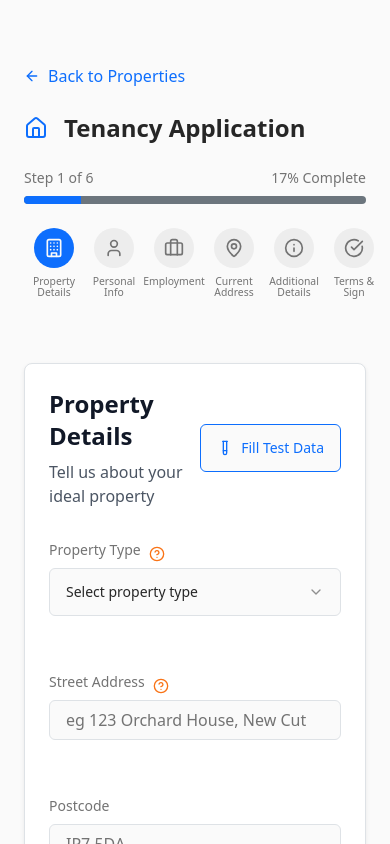
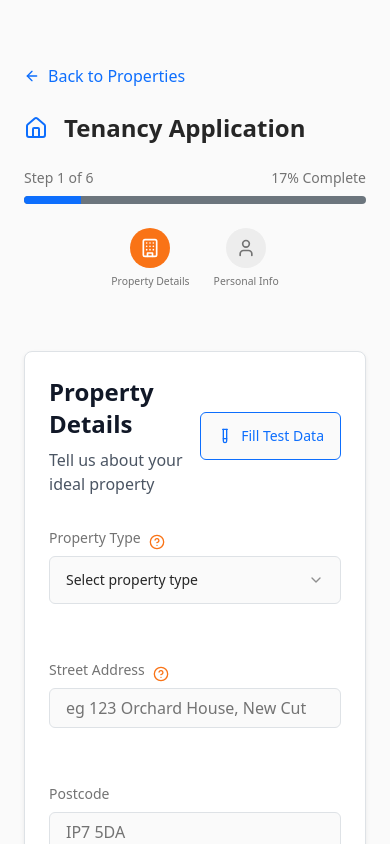
Before and after one commit to calvinwarwick/palmer-partners-forms, a React (Vite) app: page /application in a window 390 px wide. Shown: the top 844 px of the page. Built offline with nearby package versions, Linux system fonts and the light colour scheme.

Commit message:
Fix form styling and color scheme
- Fixed date input padding.
- Adjusted Applicant details question styling.
- Modified step icon visibility on mobile.
- Replaced all blue colors with orange.

```diff
--- a/src/components/TenancyApplicationForm.tsx
+++ b/src/components/TenancyApplicationForm.tsx
@@ -281,6 +281,33 @@ const TenancyApplicationForm = () => {
     return canProceed(step, applicants, propertyPreferences, additionalDetails, signature, termsAccepted);
   };
 
+  // Function to determine which steps to show on mobile
+  const getMobileVisibleSteps = () => {
+    const steps = [
+      { step: 1, icon: Building, label: "Property Details" },
+      { step: 2, icon: User, label: "Personal Info" },
+      { step: 3, icon: Briefcase, label: "Employment" },
+      { step: 4, icon: MapPin, label: "Current Address" },
+      { step: 5, icon: Info, label: "Additional Details" },
+      { step: 6, icon: CheckCircle, label: "Terms & Sign" }
+    ];
+
+    // On mobile, show max 3 steps: previous, current, next
+    const visibleSteps = [];
+
+    if (currentStep > 1) {
+      visibleSteps.push(steps[currentStep - 2]); // Previous step
+    }
+
+    visibleSteps.push(steps[currentStep - 1]); // Current step
+
+    if (currentStep < totalSteps) {
+      visibleSteps.push(steps[currentStep]); // Next step
+    }
+
+    return { allSteps: steps, visibleSteps };
+  };
+
   if (isSubmitted) {
     return <ApplicationSuccess applicants={applicants} />;
   }
@@ -348,6 +375,8 @@ const TenancyApplicationForm = () => {
     }
   };
 
+  const { allSteps, visibleSteps } = getMobileVisibleSteps();
+
   return (
     <div className="min-h-screen bg-background py-16">
       <div className="container mx-auto px-4 max-w-4xl">
@@ -372,19 +401,34 @@ const TenancyApplicationForm = () => {
             <Progress value={progress} className="h-2" />
           </div>
 
-          <div className="flex justify-between mb-8 overflow-visible">
-            {[
-              { step: 1, icon: Building, label: "Property Details" },
-              { step: 2, icon: User, label: "Personal Info" },
-              { step: 3, icon: Briefcase, label: "Employment" },
-              { step: 4, icon: MapPin, label: "Current Address" },
-              { step: 5, icon: Info, label: "Additional Details" },
-              { step: 6, icon: CheckCircle, label: "Terms & Sign" }
-            ].map(({ step, icon: Icon, label }) => (
+          {/* Desktop step indicators */}
+          <div className="hidden md:flex justify-between mb-8 overflow-visible">
+            {allSteps.map(({ step, icon: Icon, label }) => (
               <div key={step} className="flex flex-col items-center min-w-0 flex-1 relative step-indicator">
                 <div className={`w-10 h-10 rounded-full flex items-center justify-center mb-2 relative ${
                   currentStep >= step
-                    ? "bg-primary text-primary-foreground"
+                    ? "bg-orange-500 text-white"
+                    : "bg-muted text-muted-foreground"
+                }`}>
+                  <Icon className="h-5 w-5" />
+                  {isStepCompleted(step) && step < currentStep && (
+                    <div className="step-badge bg-green-500 hover:bg-green-600 text-white rounded-full flex items-center justify-center w-6 h-6">
+                      <Check className="h-3 w-3" />
+                    </div>
+                  )}
+                </div>
+                <span className="text-xs text-muted-foreground text-center px-1">{label}</span>
+              </div>
+            ))}
+          </div>
+
+          {/* Mobile step indicators */}
+          <div className="flex md:hidden justify-center mb-8 overflow-visible space-x-4">
+            {visibleSteps.map(({ step, icon: Icon, label }) => (
+              <div key={step} className="flex flex-col items-center relative step-indicator mobile-visible">
+                <div className={`w-10 h-10 rounded-full flex items-center justify-center mb-2 relative ${
+                  currentStep >= step
+                    ? "bg-orange-500 text-white"
                     : "bg-muted text-muted-foreground"
                 }`}>
                   <Icon className="h-5 w-5" />
--- a/src/components/tenancy-application/steps/ApplicantCountSelector.tsx
+++ b/src/components/tenancy-application/steps/ApplicantCountSelector.tsx
@@ -9,10 +9,10 @@ interface ApplicantCountSelectorProps {
 
 const ApplicantCountSelector = ({ applicantCount, onApplicantCountChange }: ApplicantCountSelectorProps) => {
   return (
-    <div className="space-y-4 mb-8 p-6 bg-orange-50 rounded-lg border border-orange-200">
+    <div className="applicant-details-section mb-8">
       <div>
-        <h3 className="text-lg font-semibold text-gray-900 mb-2">Applicant Details</h3>
-        <p className="text-gray-600 mb-4">
+        <h3>Applicant Details</h3>
+        <p>
           Please select the number of adults who will be staying at the property and provide details for each applicant.
         </p>
       </div>
--- a/src/index.css
+++ b/src/index.css
@@ -90,6 +90,7 @@
 input[type="date"] {
   @apply pl-10;
   direction: ltr;
+  padding-left: 2.5rem !important; /* Ensure proper padding for icon */
 }
 
 input[type="date"]::-webkit-calendar-picker-indicator {
@@ -113,6 +114,10 @@ input[type="date"]::-webkit-inner-spin-button {
     @apply text-base; /* Prevents zoom on iOS */
     min-height: 48px; /* More touch-friendly size */
     padding: 0.875rem; /* Better padding on mobile */
+  }
+
+  input[type="date"] {
+    padding-left: 2.5rem !important; /* Maintain icon spacing on mobile */
   }
 
   .form-label {
@@ -146,9 +151,14 @@ input[type="date"]::-webkit-inner-spin-button {
     @apply p-4;
   }
 
-  /* Step indicators on mobile */
+  /* Step indicators on mobile - only show 3 steps max */
   .step-indicator {
     min-width: 60px;
+    display: none; /* Hide all by default */
+  }
+
+  .step-indicator.mobile-visible {
+    display: flex; /* Show only relevant steps */
   }
 
   .step-indicator span {
@@ -214,6 +224,19 @@ textarea:focus {
 .btn-primary,
 button[class*="bg-blue"] {
   @apply bg-orange-500 hover:bg-orange-600;
+}
+
+/* Applicant details section styling - less prominent */
+.applicant-details-section {
+  @apply p-4 bg-gray-50 rounded-lg border border-gray-200;
+}
+
+.applicant-details-section h3 {
+  @apply text-base font-medium text-gray-800 mb-2;
+}
+
+.applicant-details-section p {
+  @apply text-sm text-gray-600 mb-3;
 }
 
 /* Progress bar fill effect for refresh button */
```
